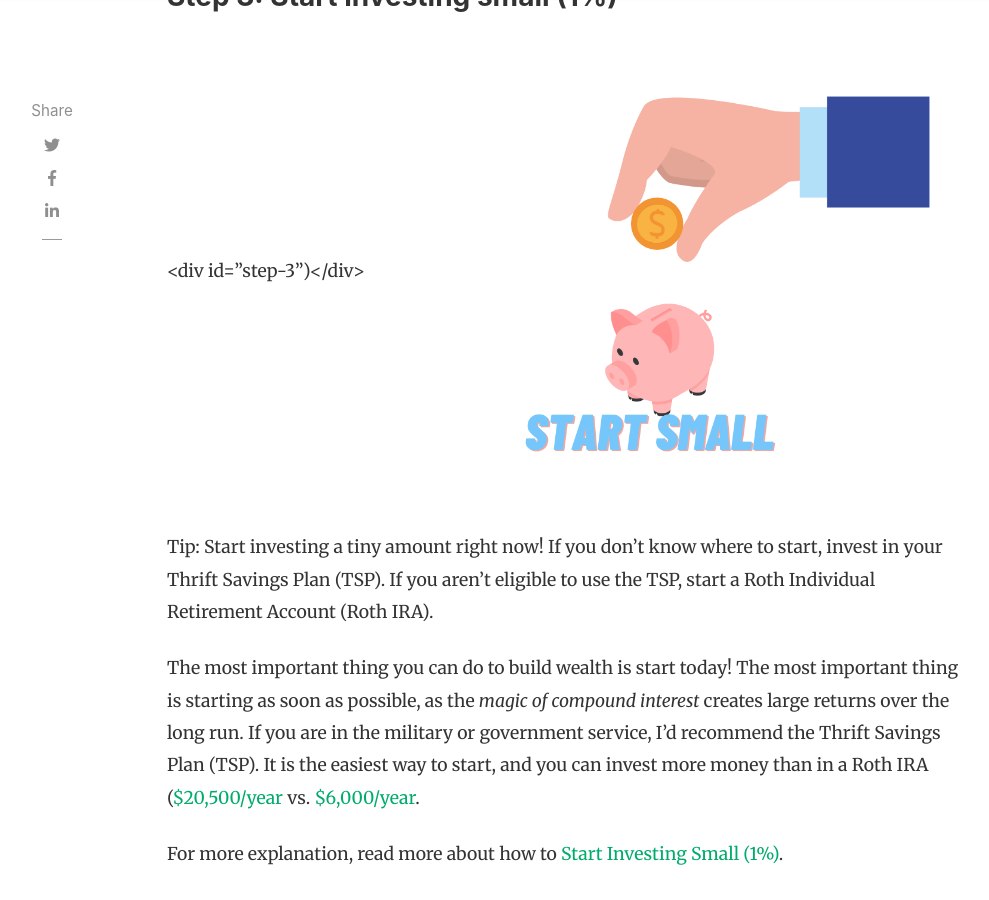
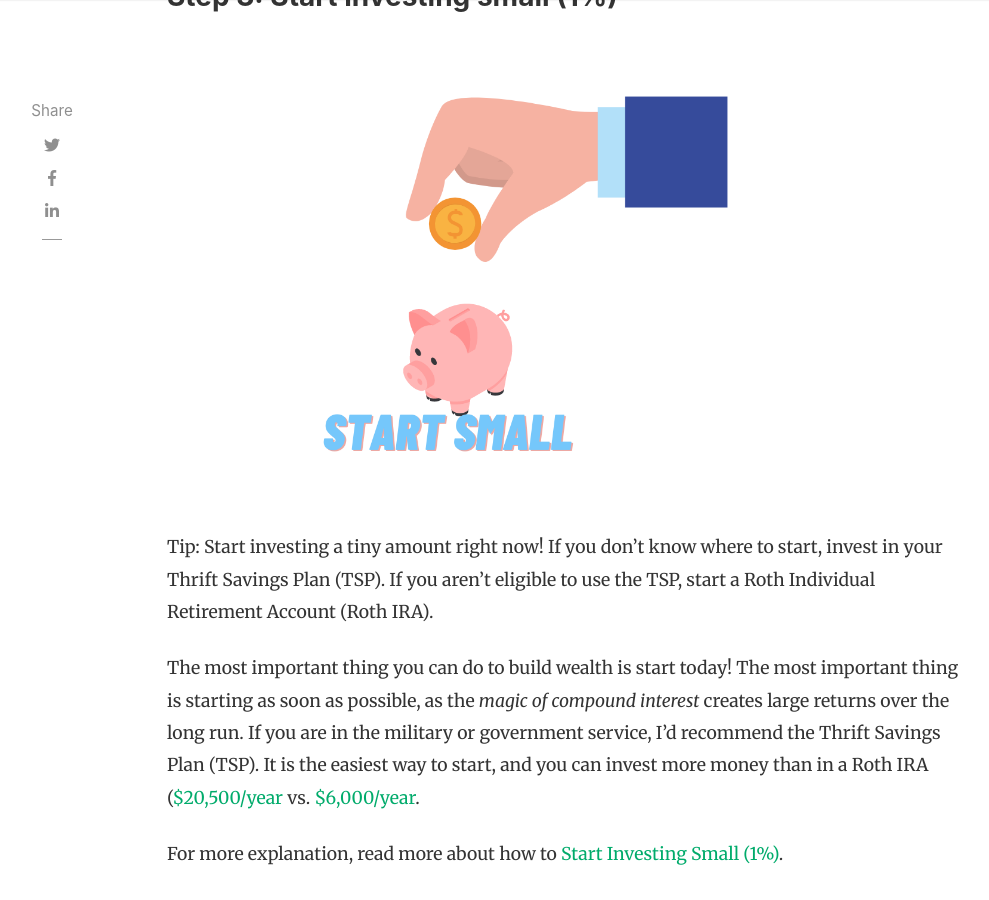
Before and after one commit to militaryinvestor/militaryinvestor.github.io, a Jekyll site: the page built from _posts/2021-12-12-Step-by-Step-Guide-to-Passive-Military-Investing.md, in a window 1280 px wide and 900 px high, scrolled down 4927 px. Shown: the whole window, without its empty margins (118-1107 px from the left). Built offline with Jekyll 4.4.1, drawn with Linux system fonts in a browser that asks for light colours; nearby versions of some CDN libraries; comment, search, counter and statistics services are not loaded.

Commit message:
Update 2021-12-12-Step-by-Step-Guide-to-Passive-Military-Investing.md

```diff
--- a/_posts/2021-12-12-Step-by-Step-Guide-to-Passive-Military-Investing.md
+++ b/_posts/2021-12-12-Step-by-Step-Guide-to-Passive-Military-Investing.md
@@ -52,7 +52,7 @@ If you are paying 12% interest on a credit card, earning 7% (on average) from yo
 For more explanation, read more about [Eliminating Your Consumer Debts](https://www.militaryinvestor.org/Step-2-Eliminate-Consumer-Debts/).
 
 ### Step 3: Start investing small (1%)
-<div id="step-3")</div>
+<div id="step-3"></div>
 ![Start Investing Small](../assets/images/2021-12-17-Military-Investing-Step-3-Start-Small.png){:height="470px" }
 
 Tip: Start investing a tiny amount right now!  If you don't know where to start, invest in your Thrift Savings Plan (TSP).  If you aren't eligible to use the TSP, start a Roth Individual Retirement Account (Roth IRA).
```
